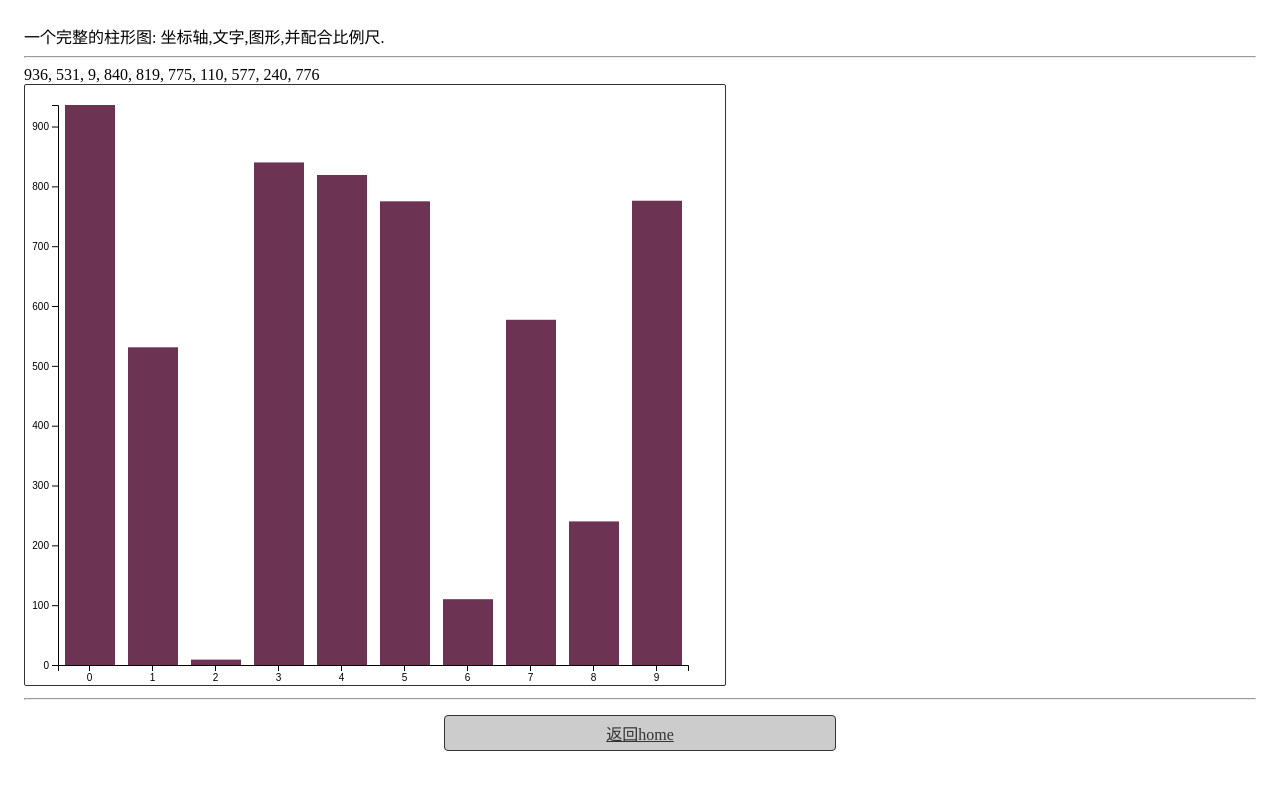
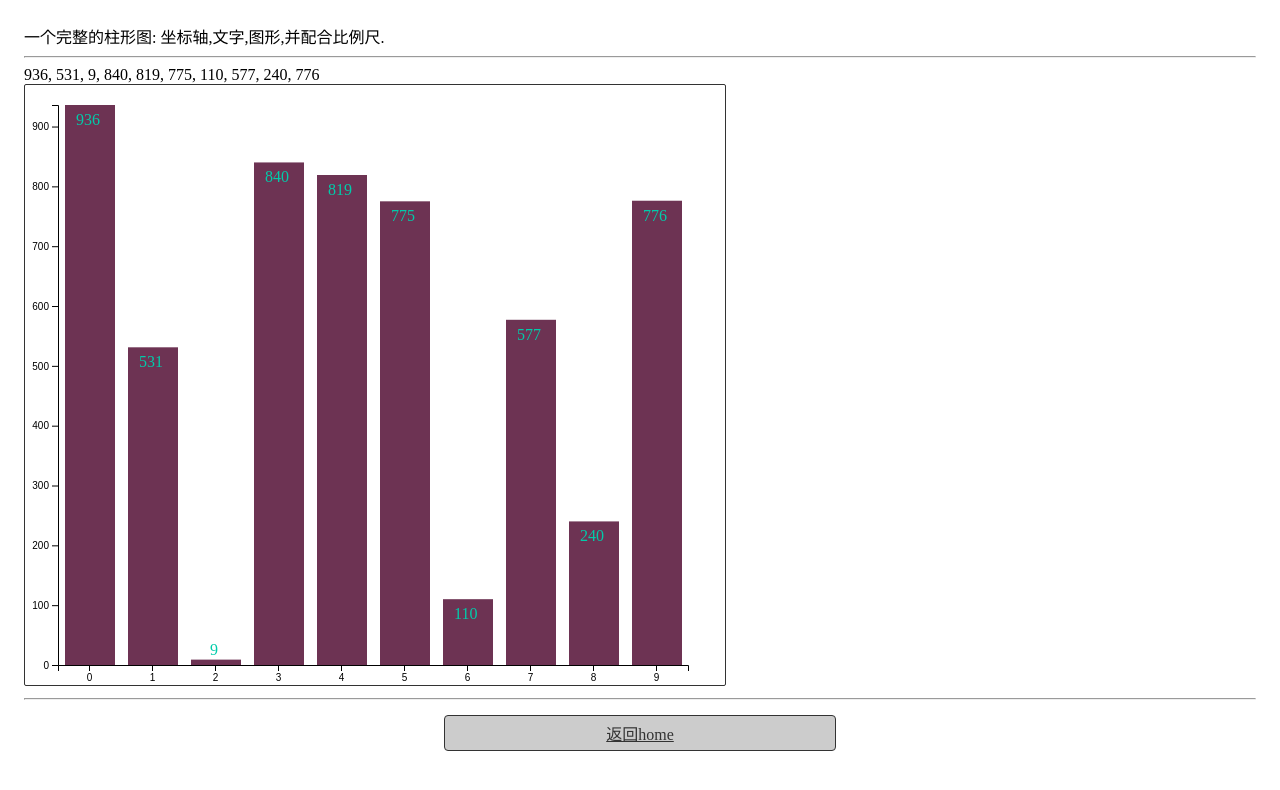
Before and after one commit to haolic/d3js, a website: page demo/bar.html in a window 1280 px wide. Drawn offline with Linux system fonts and the light colour scheme.

Commit message:
完整柱状图完成

```diff
--- a/demo/bar.html
+++ b/demo/bar.html
@@ -60,13 +60,24 @@
             .domain([0, max])
             .range([0, height - padding.top - padding.bottom]);
 
-        svg.selectAll("rect").data(dataset) // 创建图形柱.
+        svg.selectAll("rect").data(dataset) // 创建并添加图形柱.
             .enter().append("rect")
             .attr("width", barWidth)
             .attr("height", d => yDataScale(d))
             .attr("x", (d, i) => i * ((width - padding.left - padding.right) / (dataset.length)) + padding.left)
-            .attr("y", d => 600 - yDataScale(d) - padding.bottom)
+            .attr("y", d => height - yDataScale(d) - padding.bottom)
             .attr("fill", "#6d3353");
+
+        svg.append("g") // 创建并添加柱状图文字.
+            .selectAll("text")
+            .data(dataset)
+            .enter().append("text")
+            .text(d => d)
+            .attr("fill", "#00ccaa")
+            .attr("x", (d, i) => d < 100 ? d < 10 ? padding.left + xScale(i) + 19 : padding.left + xScale(i) + 16 : padding.left + xScale(i) + 11)
+            .attr("y", (d, i) => d >= 40 ? height - yDataScale(d) : height - yDataScale(d) - 25)
+
+
 
         const xAxis = d3.axisBottom() // X轴.
             .scale(xScale)
```
